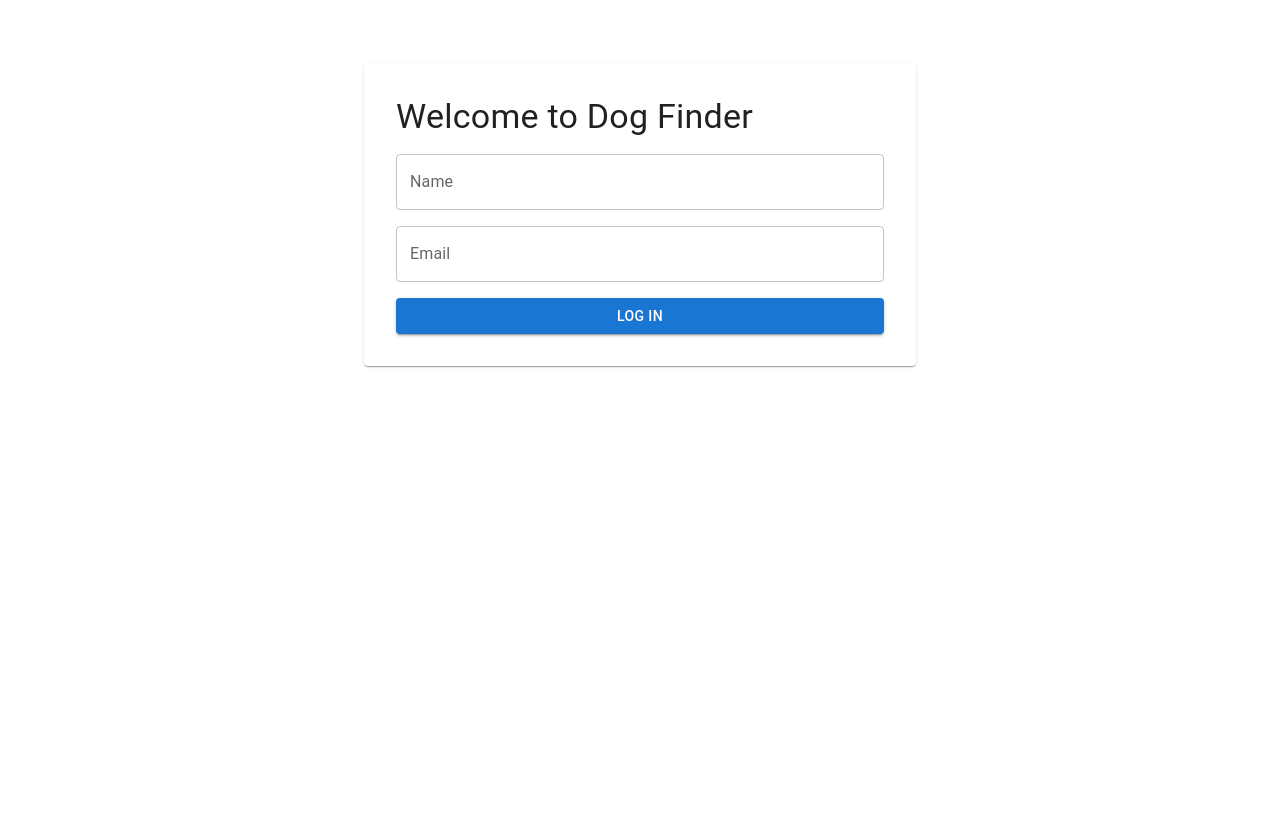
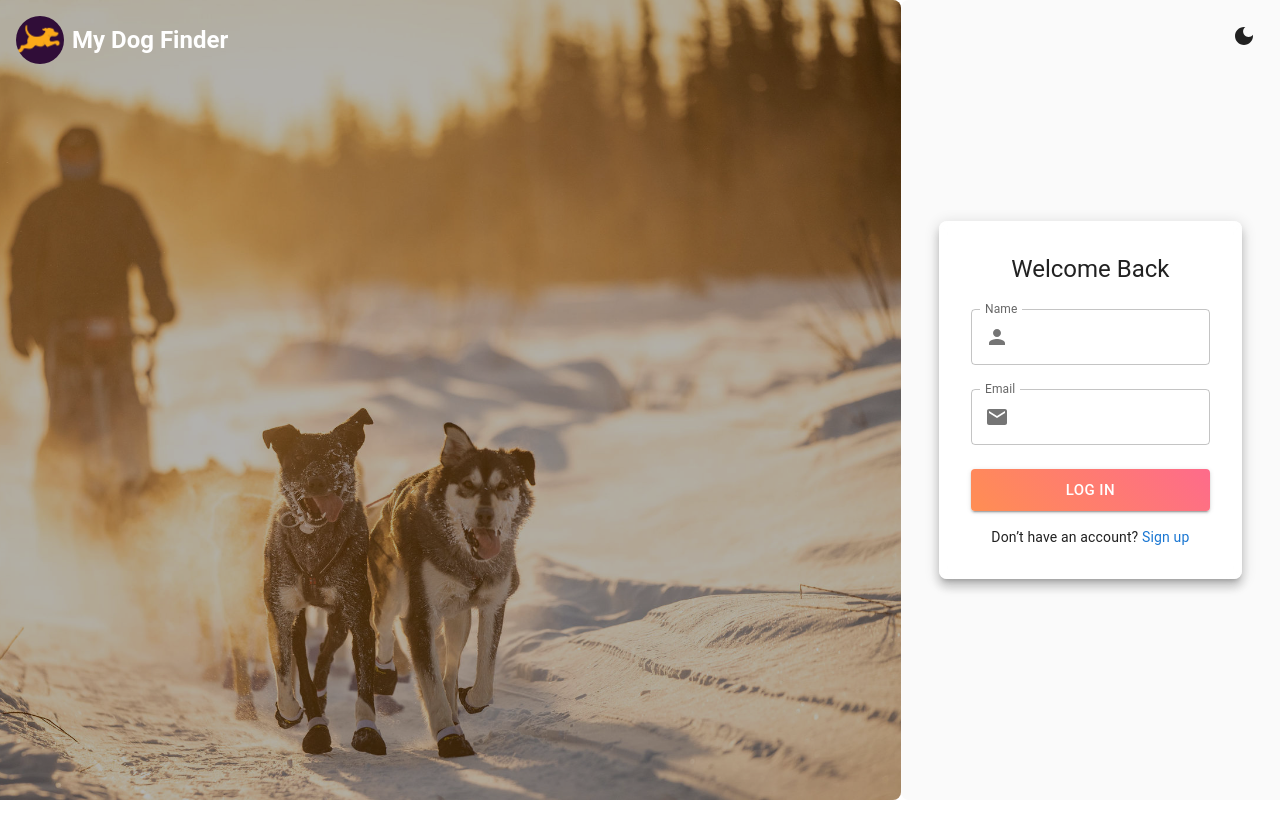
Before and after one commit to mihirp28/Dog-Finder, a React (Create React App) app: page /#/ in a window 1280 px wide. Shown: the top 838 px of the page. After the commit the page ends 800 px from the top, so only its background shows below. Built offline with nearby package versions, Linux system fonts and the light colour scheme; no server answers.

Commit message:
login page modified

```diff
--- a/src/pages/LoginPage.tsx
+++ b/src/pages/LoginPage.tsx
@@ -2,81 +2,250 @@ import React, { useState } from 'react';
 import { useNavigate } from 'react-router-dom';
 import { login } from '../api';
 import { useFavorites } from '../context/FavoritesContext';
-import { Container, TextField, Button, Typography, Paper, Box } from '@mui/material';
 import { useAuth } from '../context/AuthContext';
+import {
+  Box,
+  Paper,
+  TextField,
+  InputAdornment,
+  Button,
+  Typography,
+  Link,
+  IconButton,
+  useTheme,
+} from '@mui/material';
+import PersonIcon from '@mui/icons-material/Person';
+import EmailIcon from '@mui/icons-material/Email';
+import DarkModeIcon from '@mui/icons-material/DarkMode';
+import LightModeIcon from '@mui/icons-material/LightMode';
 
-
-//email validation function
-const isValidEmail = (email: string) => {
-  //regex for email validation
-  const re = /^[^\s@]+@[^\s@]+\.[^\s@]+$/;
-  return re.test(email);
-};
+const isValidEmail = (email: string) =>
+  /^[^\s@]+@[^\s@]+\.[^\s@]+$/.test(email);
 
 const LoginPage: React.FC = () => {
   const navigate = useNavigate();
   const { loadFavorites } = useFavorites();
   const { loginUser } = useAuth();
+  const theme = useTheme();
+  const [darkMode, setDarkMode] = useState(false);
   const [name, setName] = useState('');
   const [email, setEmail] = useState('');
   const [error, setError] = useState('');
 
   const handleLogin = async () => {
-     // Validate required fields and email format
-     if (!name.trim() && !email.trim()) {
-      setError('Please enter your name and email.');
+    if (!name.trim() || !email.trim()) {
+      setError('Name and email are required.');
       return;
     }
-     if (!name.trim()) {
-      setError('Please enter your name.');
+    if (!isValidEmail(email.trim())) {
+      setError('Please enter a valid email.');
       return;
     }
-    if (!email.trim()) {
-      setError('Please enter your email.');
-      return;
-    }
-    if (!isValidEmail(email)) {
-      setError('Please enter a valid email address.');
-      return;
-    }
-
     try {
-      await login(name, email);
-      loginUser(email)
-      // Load favorites for this user using email as key
-      loadFavorites(email);
+      await login(name.trim(), email.trim());
+      loginUser(email.trim());
+      loadFavorites(email.trim());
       navigate('/search');
-    } catch (err) {
-      console.error(err);
+    } catch {
       setError('Login failed. Please try again.');
     }
   };
 
+  const assetBase = process.env.PUBLIC_URL || '';
+  const radius = theme.shape.borderRadius;
+
   return (
-    <Container maxWidth="sm" style={{ marginTop: '4rem' }}>
-      <Paper style={{ padding: '2rem' }}>
-        <Typography variant="h4" gutterBottom>
-          Welcome to Dog Finder
-        </Typography>
-        {error && <Typography color="error">{error}</Typography>}
-        <Box display="flex" flexDirection="column" gap={2} marginTop={2}>
+    <Box sx={{ display: 'flex', height: '100vh' }}>
+      {/* 70%: Image Panel */}
+      <Box
+        sx={{
+          flex: 7,
+          position: 'relative',
+          backgroundImage: `url("${assetBase}/assets/t-dog.jpg")`,
+          backgroundSize: 'cover',
+          backgroundPosition: 'center',
+          '&::before': {
+            content: '""',
+            position: 'absolute',
+            inset: 0,
+            bgcolor: darkMode ? 'rgba(0,0,0,0.6)' : 'rgba(0,0,0,0.3)',
+          },
+          borderTopRightRadius: radius * 2,
+          borderBottomRightRadius: radius * 2,
+          overflow: 'hidden',
+          display: 'flex',
+          alignItems: 'flex-start',
+          justifyContent: 'flex-start',
+          pt: 2,
+          pl: 2,
+        }}
+      >
+        <Box sx={{ display: 'flex', alignItems: 'center', zIndex: 1 }}>
+          <Box
+            component="img"
+            src={`${assetBase}/assets/brand-logo.png`}
+            alt="Logo"
+            sx={{
+              width: 48,
+              height: 48,
+              borderRadius: '50%',           // <-- make it perfectly circular
+            }}
+          />
+          <Typography
+            variant="h5"
+            sx={{ color: 'common.white', fontWeight: 'bold', ml: 1 }}
+          >
+            My Dog Finder
+          </Typography>
+        </Box>
+      </Box>
+
+      {/* 30%: Login Form Panel */}
+      <Box
+        sx={{
+          flex: 3,
+          position: 'relative',
+          bgcolor: darkMode ? 'grey.900' : 'grey.50',
+          borderTopLeftRadius: radius * 2,
+          borderBottomLeftRadius: radius * 2,
+          overflow: 'hidden',
+          display: 'flex',
+          alignItems: 'center',
+          justifyContent: 'center',
+        }}
+      >
+        <IconButton
+          onClick={() => setDarkMode((prev) => !prev)}
+          sx={{
+            position: 'absolute',
+            top: 16,
+            right: 16,
+            color: darkMode ? 'common.white' : 'text.primary',
+          }}
+        >
+          {darkMode ? <LightModeIcon /> : <DarkModeIcon />}
+        </IconButton>
+
+        <Paper
+          elevation={8}
+          sx={{
+            position: 'relative',
+            zIndex: 1,
+            width: '80%',
+            maxWidth: 360,
+            p: 4,
+            borderRadius: 2,
+            backdropFilter: 'blur(8px)',
+            bgcolor: darkMode
+              ? 'rgba(25,25,25,0.85)'
+              : 'rgba(255,255,255,0.85)',
+            color: darkMode ? 'common.white' : 'text.primary',
+          }}
+        >
+          <Typography variant="h5" align="center" gutterBottom>
+            Welcome Back
+          </Typography>
+          {error && (
+            <Typography color="error" align="center" mb={2}>
+              {error}
+            </Typography>
+          )}
+
           <TextField
             label="Name"
             value={name}
-            onChange={(e) => setName(e.target.value)}
+            onChange={(e) => {
+              setName(e.target.value);
+              setError('');
+            }}
+            fullWidth
+            margin="normal"
+            InputProps={{
+              startAdornment: (
+                <InputAdornment position="start">
+                  <PersonIcon
+                    sx={{ color: darkMode ? 'common.white' : undefined }}
+                  />
+                </InputAdornment>
+              ),
+            }}
+            sx={{
+              '& .MuiInputLabel-root': {
+                color: darkMode ? 'rgba(255,255,255,0.75)' : undefined,
+              },
+              '& .MuiInputBase-input': {
+                color: darkMode ? '#fff' : undefined,
+              },
+              '& .MuiOutlinedInput-notchedOutline': {
+                borderColor: darkMode ? 'grey.700' : undefined,
+              },
+            }}
           />
+
           <TextField
             label="Email"
             type="email"
             value={email}
-            onChange={(e) => setEmail(e.target.value)}
+            onChange={(e) => {
+              setEmail(e.target.value);
+              setError('');
+            }}
+            fullWidth
+            margin="normal"
+            InputProps={{
+              startAdornment: (
+                <InputAdornment position="start">
+                  <EmailIcon
+                    sx={{ color: darkMode ? 'common.white' : undefined }}
+                  />
+                </InputAdornment>
+              ),
+            }}
+            sx={{
+              '& .MuiInputLabel-root': {
+                color: darkMode ? 'rgba(255,255,255,0.75)' : undefined,
+              },
+              '& .MuiInputBase-input': {
+                color: darkMode ? '#fff' : undefined,
+              },
+              '& .MuiOutlinedInput-notchedOutline': {
+                borderColor: darkMode ? 'grey.700' : undefined,
+              },
+            }}
           />
-          <Button variant="contained" onClick={handleLogin}>
-            Log In
+
+          <Button
+            variant="contained"
+            size="large"
+            fullWidth
+            onClick={handleLogin}
+            sx={{
+              mt: 2,
+              background: darkMode
+                ? (t) =>
+                    `linear-gradient(45deg, ${t.palette.primary.dark}, ${t.palette.secondary.dark})`
+                : 'linear-gradient(45deg, #FF8E53, #FE6B8B)',
+              '&:hover': { opacity: 0.9 },
+            }}
+          >
+            LOG IN
           </Button>
-        </Box>
-      </Paper>
-    </Container>
+
+          <Box mt={2} textAlign="center">
+            <Typography variant="body2">
+              Don’t have an account?{' '}
+              <Link
+                href="#"
+                underline="none"
+                sx={{ color: darkMode ? 'primary.light' : 'primary.main' }}
+              >
+                Sign up
+              </Link>
+            </Typography>
+          </Box>
+        </Paper>
+      </Box>
+    </Box>
   );
 };
 
```
Also changed, not shown: public/assets/brand-logo.png, public/assets/t-dog.jpg (added).
